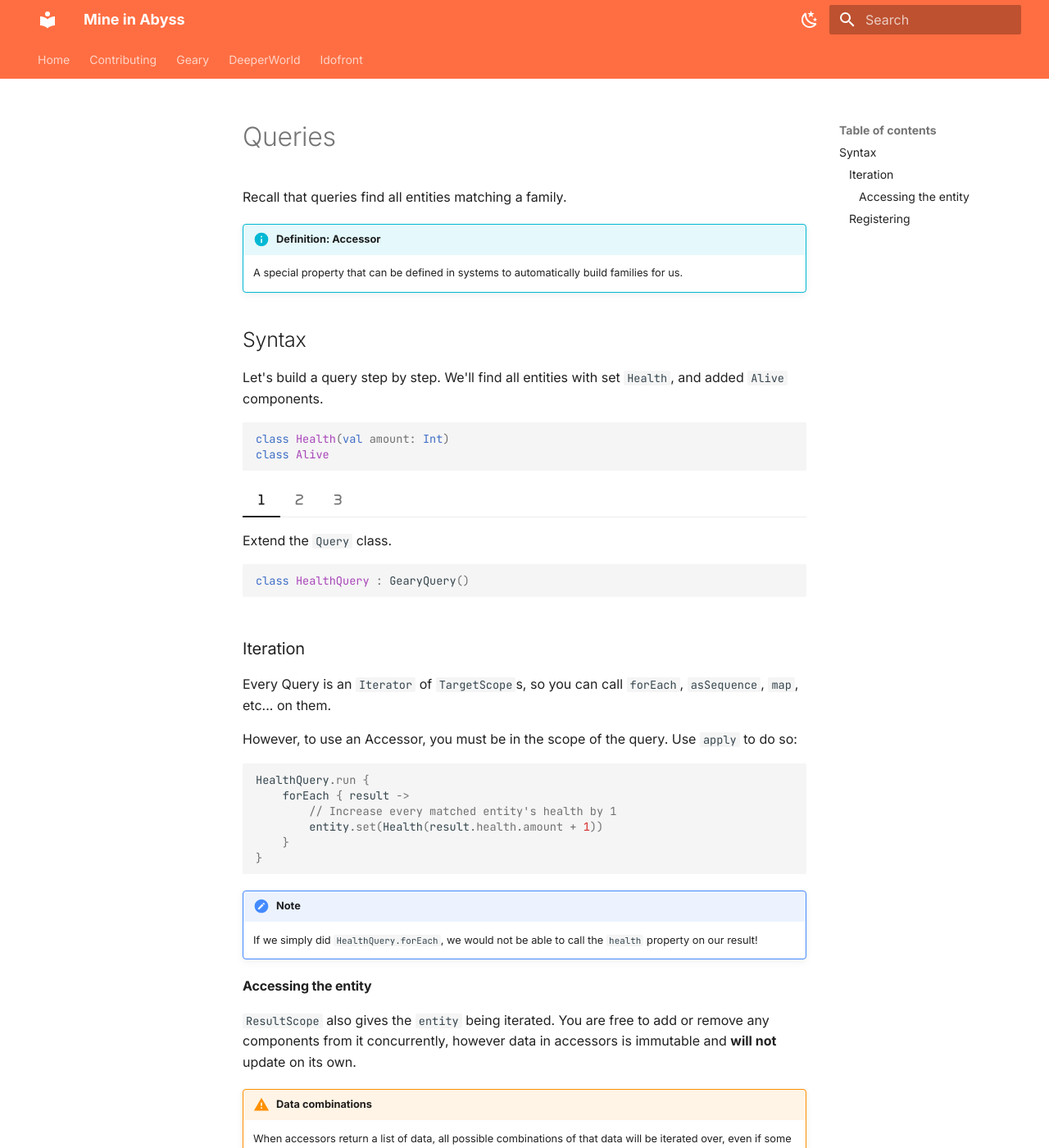
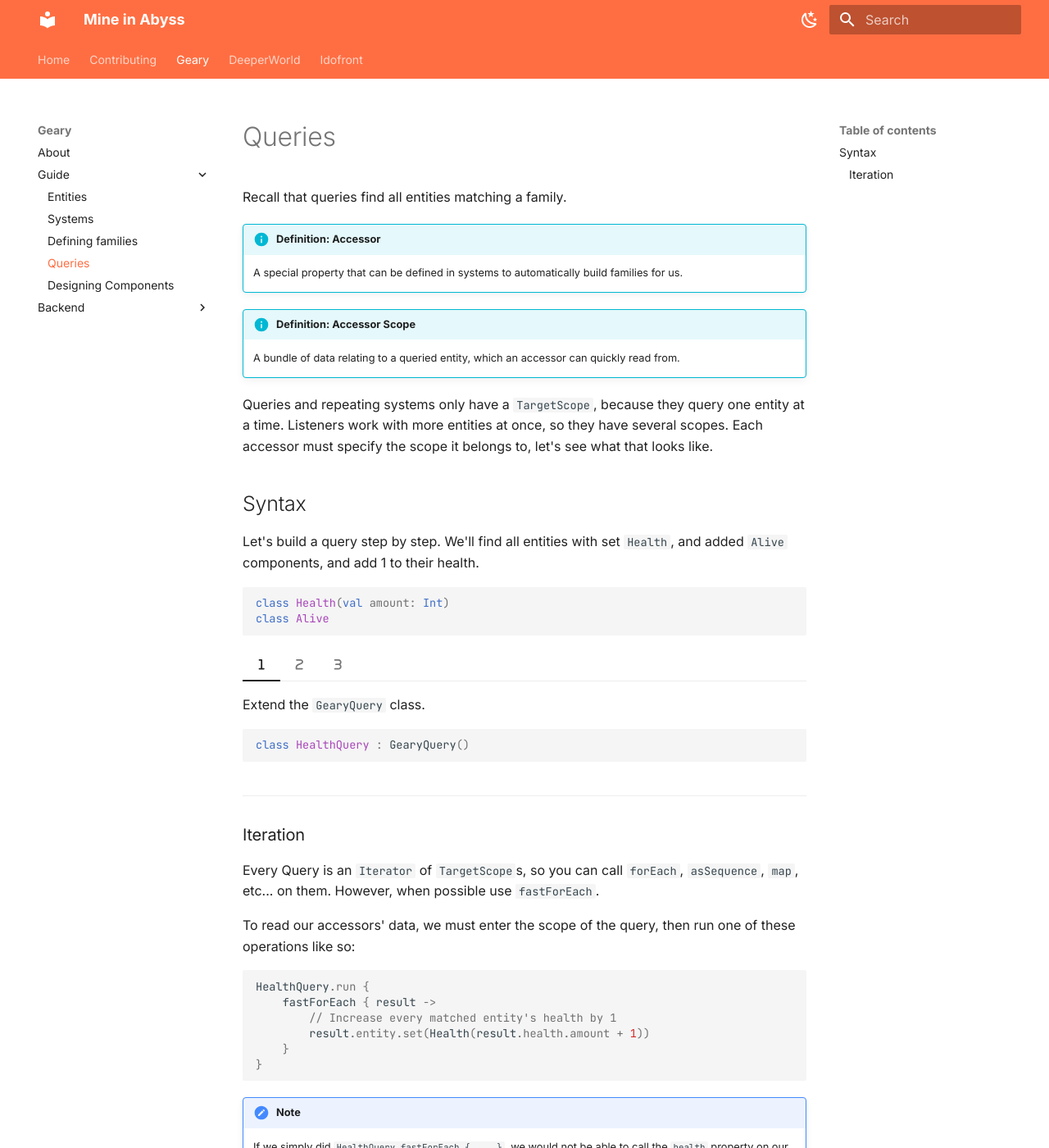
Before and after one commit to MineInAbyss/wiki, an MkDocs documentation site: the page built from docs/geary/guide/queries.md, in a window 1280 px wide and 1400 px high. Shown: the whole window at 82% size. Built offline with MkDocs 1.6.1 and Material for MkDocs 9.7.7, drawn with Linux system fonts in a browser that asks for light colours; some of the changed text lies outside the part shown.

Commit message:
expand on query definition

````diff
--- a/docs/geary/guide/queries.md
+++ b/docs/geary/guide/queries.md
@@ -5,9 +5,14 @@ Recall that queries find all entities matching a family.
 !!! info "Definition: Accessor"
     A special property that can be defined in systems to automatically build families for us.
 
+!!! info "Definition: Accessor Scope"
+    A bundle of data relating to a queried entity, which an accessor can quickly read from.
+
+Queries and repeating systems only have a `TargetScope`, because they query one entity at a time. Listeners work with more entities at once, so they have several scopes. Each accessor must specify the scope it belongs to, let's see what that looks like.
+
 ## Syntax
 
-Let's build a query step by step. We'll find all entities with set `Health`, and added `Alive` components.
+Let's build a query step by step. We'll find all entities with set `Health`, and added `Alive` components, and add 1 to their health.
 
 ```kotlin
 class Health(val amount: Int)
@@ -16,7 +21,7 @@ class Alive
 
 === ":fontawesome-solid-1:"
 
-    Extend the `Query` class.
+    Extend the `GearyQuery` class.
 
     ```kotlin
     class HealthQuery : GearyQuery()
@@ -24,7 +29,7 @@ class Alive
 
 === ":fontawesome-solid-2:"
 
-    Add an accessor that gets the `Health` component for us.
+    Add an accessor for the target which ensures we match a certain family.
 
     ```kotlin
     class HealthQuery : GearyQuery() {
@@ -32,9 +37,12 @@ class Alive
     }
     ```
 
+    !!! note
+        If we added more accessors that specify more families, the query uses an and operation to ensure all the conditions for its accessors are met.
+
 === ":fontawesome-solid-3:"
 
-    Add an accessor that matches our desired family for the `Alive` component.
+    Matching families is useful, but accessors also let us automatically read components, for example, with the `get` opertion.
 
     ```kotlin
     class HealthQuery : GearyQuery() {
@@ -43,38 +51,30 @@ class Alive
     }
     ```
 
+    Now our query will match against entities that have `Health` set, and have `Alive`  added or set. Let's see how we can read data from the query now.
+
+---
+
 ### Iteration
 
-Every Query is an `Iterator` of `TargetScope`s, so you can call `forEach`, `asSequence`, `map`, etc... on them.
+Every Query is an `Iterator` of `TargetScope`s, so you can call `forEach`, `asSequence`, `map`, etc... on them. However, when possible use `fastForEach`.
 
-However, to use an Accessor, you must be in the scope of the query. Use `apply` to do so:
+To read our accessors' data, we must enter the scope of the query, then run one of these operations like so:
 
 ```kotlin
 HealthQuery.run {
-    forEach { result ->
+    fastForEach { result ->
         // Increase every matched entity's health by 1
-        entity.set(Health(result.health.amount + 1))
+        result.entity.set(Health(result.health.amount + 1))
     }
 }
 ```
 
 !!! note
-    If we simply did `HealthQuery.forEach`, we would not be able to call the `health` property on our result!
-
-#### Accessing the entity
-
-`ResultScope` also gives the `entity` being iterated. You are free to add or remove any components from it concurrently, however data in accessors is immutable and **will not** update on its own.
+    If we simply did `HealthQuery.fastForEach { ... }`, we would not be able to call the `health` property on our result!
 
 !!! warning "Data combinations"
 
     When accessors return a list of data, all possible combinations of that data will be iterated over, even if some iterations include the same entity several times.
 
     For example, if a Query has a relation accessor, `relation<A>()`, there may be several components related to `A` and each will get an iteration.
-
-### Registering
-
-The query will register itself upon its first iteration request, but you may register it manually using:
-
-```kotlin
-QueryManager.trackQuery(MyQuery)
-```
````
Also changed, not shown: docs/geary/guide/SUMMARY.md (+1 -0 lines).
